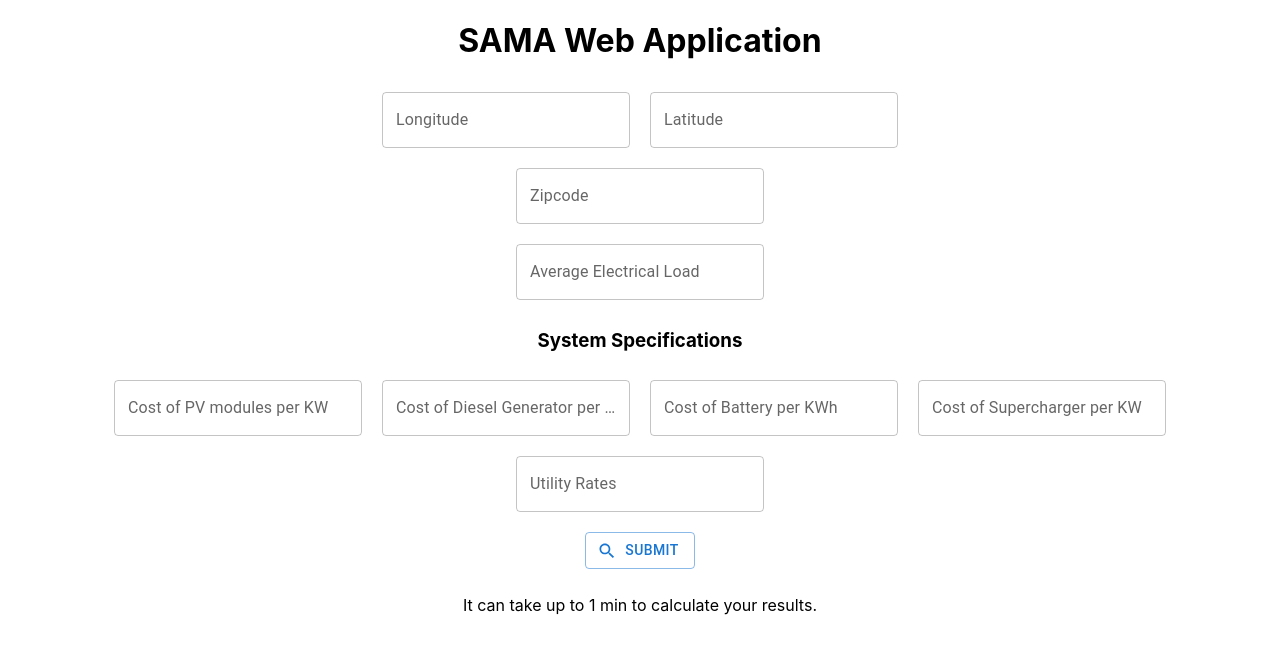
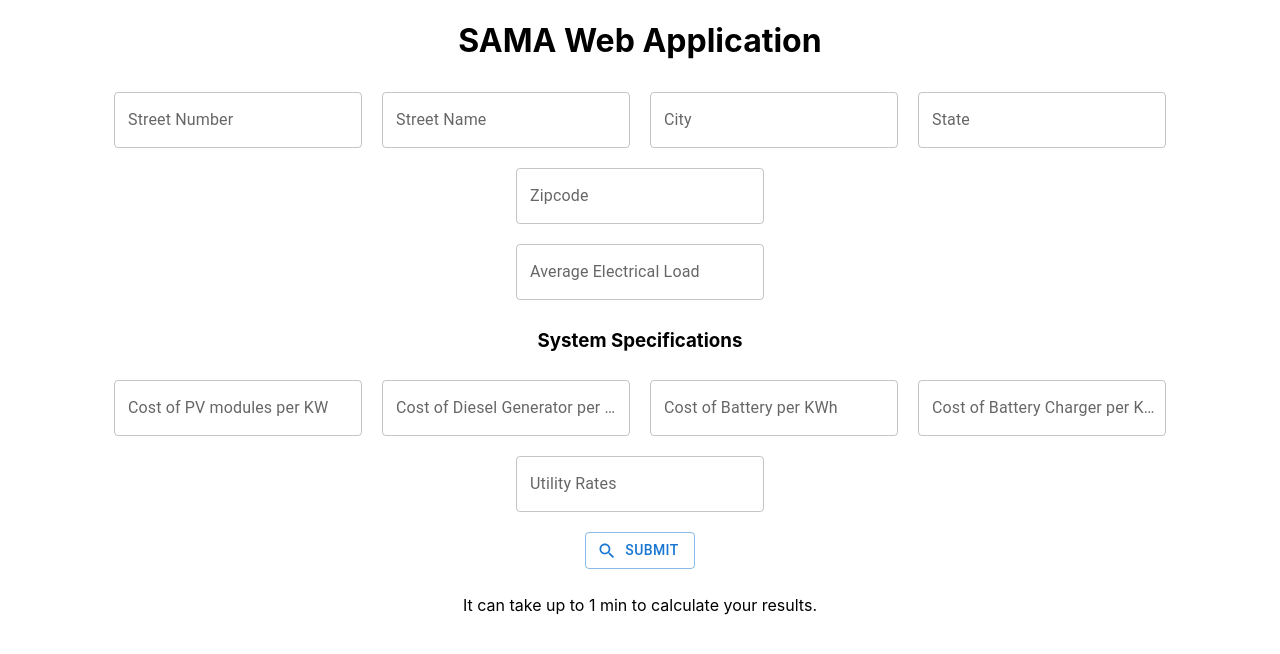
Before and after one commit to julia24g/sama-web-modular, a React (Create React App) app in the folder frontend/: page / in a window 1280 px wide. Shown: the top 654 px of the page. Built offline with nearby package versions, Linux system fonts and the light colour scheme.

Commit message:
Use Census Geocoder API to get long/lat from street address

```diff
--- a/frontend/src/App.js
+++ b/frontend/src/App.js
@@ -8,21 +8,61 @@ import './App.css';
 
 function App() {
   const [loading, setLoading] = useState(false);   // Loading state of submit button, default set to false, onClick => set to true
+  const [message, setMessage] = useState('');
+
+  // For getting address
   const [longitude, setLongitude] = useState('');
   const [latitude, setLatitude] = useState('');
-  const [message, setMessage] = useState('');
+  const [streetNumber, setStreetNumber] = useState('');
+  const [streetName, setStreetName] = useState('');
+  const [city, setCity] = useState('');
+  const [state, setState] = useState('');
   const [zipcode, setZipcode] = useState('');
+
+  // Electrical data
   const [electricalLoad, setElectricalLoad] = useState('');
+
+  // Advanced settings for researchers
+  // TODO: Hide this in basic view
   const [PVCost, setPVCost] = useState('');
   const [dieselGeneratorCost, setDieselGeneratorCost] = useState('');
   const [batteryCost, setBatteryCost] = useState('');
-  const [superchargerCost, setSuperchargerCost] = useState('');
+  const [batteryChargerCost, setBatteryChargerCost] = useState('');
   const [utilityRates, setUtilityRates] = useState('');
   const [results, setResults] = useState('');
 
   async function handleSubmit(event) {
     setLoading(true);
     event.preventDefault();
+
+    // Retrieve long/lat from address
+    const geocoderURL = 'https://geocoding.geo.census.gov/geocoder/locations/address';
+
+    // Clean up params
+
+    // Make get request to Census Geocoder API (official US gov't provided API for address lookup)
+    await axios.get(
+      geocoderURL,
+      {
+        params: {
+          street: `${streetNumber} ${streetName}` ,
+          city: city,
+          state: state,
+          zip: zipcode,
+          benchmark: "Public_AR_Current", // most up to date database
+          format: "json"
+        }
+      }
+    ).then(response => {
+        // Handle successful response
+        console.log(response.data.result);
+        setLongitude(response.data.result.addressMatches[0].coordinates.x); // Set longitide
+        setLatitude(response.data.result.addressMatches[0].coordinates.y); // Set latitude
+    })
+    .catch(error => {
+      // Handle error
+      console.error(error);
+    });
 
     // Perform PSO calculations
     await axios.get(
@@ -53,8 +93,6 @@ function App() {
     });
 
     // Update input form default values
-    setLongitude('');
-    setLatitude('');
     setLoading(false);
   };
 
@@ -64,26 +102,41 @@ function App() {
       <form>
         <TextField
           id="outlined-basic"
-          label="Longitude"
+          label="Street Number"
           variant="outlined"
-          value={longitude}
-          onChange={(event)=>setLongitude(event.target.value)}
+          value={streetNumber}
+          onChange={(event)=>setStreetNumber(event.target.value)}
           style={{margin: '10px'}}
         />
         <TextField
           id="outlined-basic"
-          label="Latitude"
+          label="Street Name"
           variant="outlined"
-          value={latitude}
-          onChange={(event)=>setLatitude(event.target.value)}
+          value={streetName}
+          onChange={(event)=>setStreetName(event.target.value)}
           style={{margin: '10px'}}
         />
-        <br></br>
+        <TextField
+          id="outlined-basic"
+          label="City"
+          variant="outlined"
+          value={city}
+          onChange={(event)=>setCity(event.target.value)}
+          style={{margin: '10px'}}
+        />
+        <TextField
+          id="outlined-basic"
+          label="State"
+          variant="outlined"
+          value={state}
+          onChange={(event)=>setState(event.target.value)}
+          style={{margin: '10px'}}
+        />
         <TextField
           id="outlined-basic"
           label="Zipcode"
           variant="outlined"
-          value=''
+          value={zipcode}
           onChange={(event)=>setZipcode(event.target.value)}
           style={{margin: '10px'}}
         />
@@ -123,10 +176,10 @@ function App() {
         />
         <TextField
           id="outlined-basic"
-          label="Cost of Supercharger per KW"
+          label="Cost of Battery Charger per KW"
           variant="outlined"
           value=''
-          onChange={(event)=>setSuperchargerCost(event.target.value)}
+          onChange={(event)=>setBatteryChargerCost(event.target.value)}
           style={{margin: '10px'}}
         />
         <TextField
```
Also changed, not shown: 2 other files (tests, documents, lock files or other folders).
